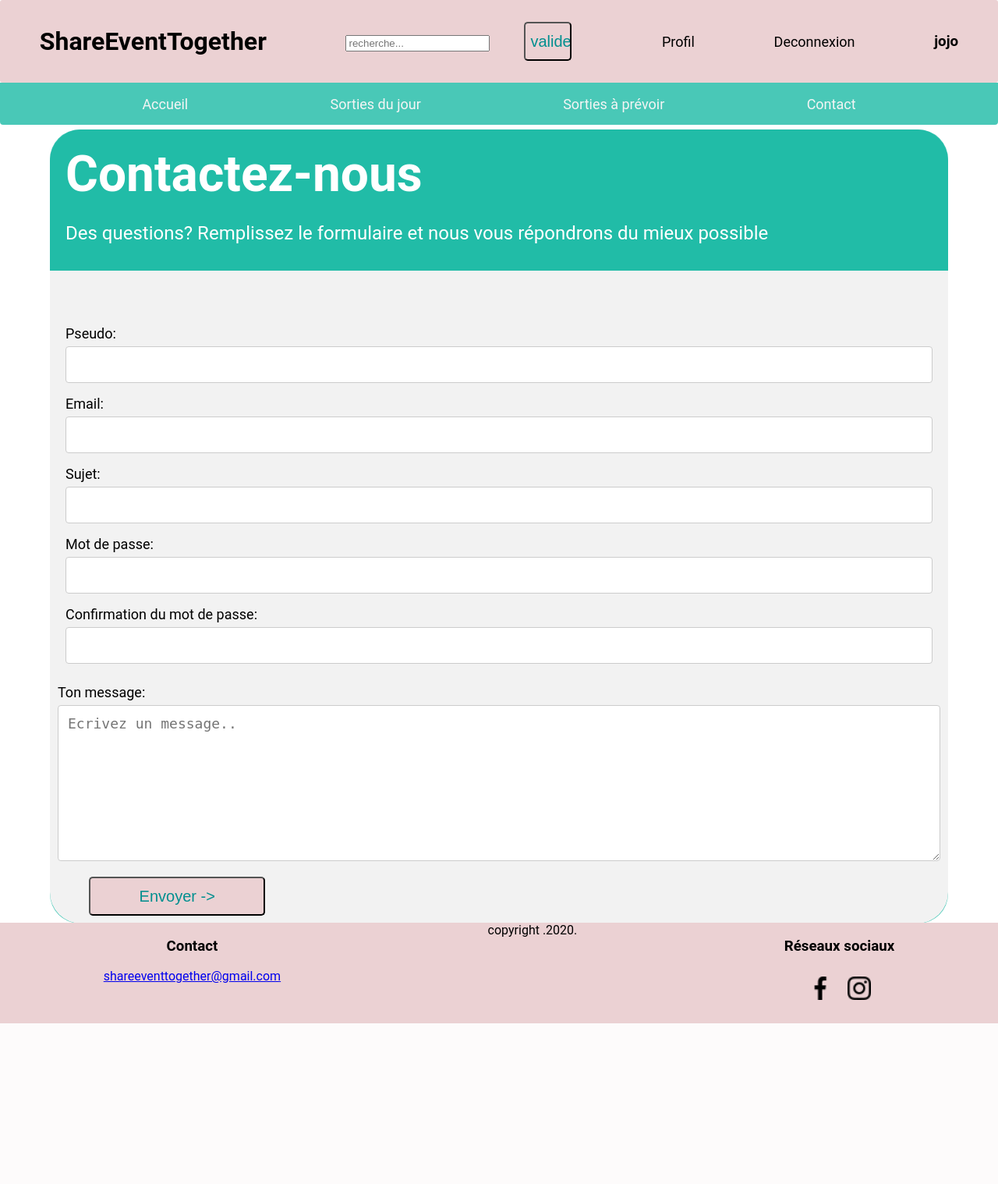
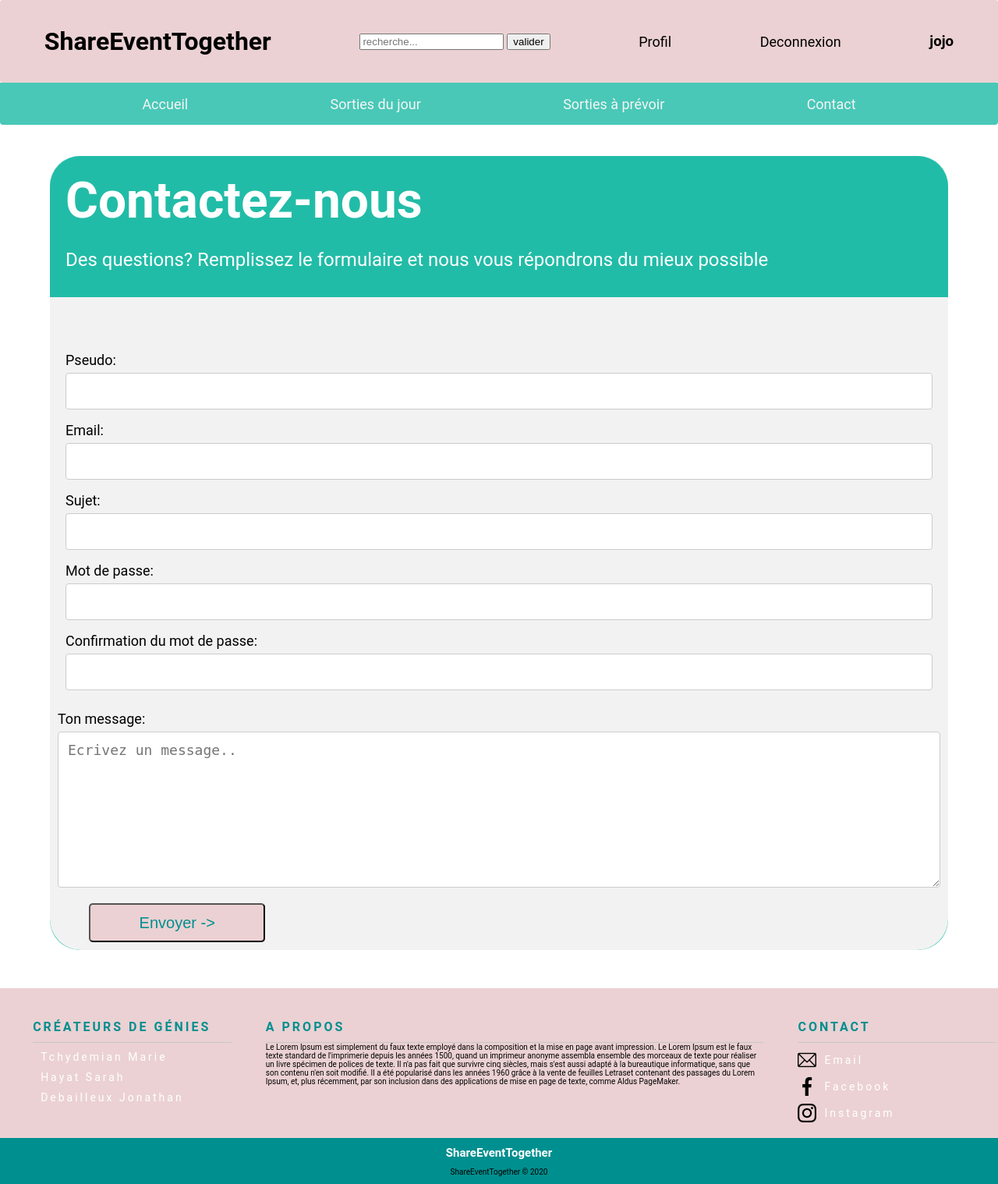
Before and after one commit to SarahHayat/Labday, a PHP site: page /contact.php in a window 1280 px wide. Shown: the whole page at 78% size. Before the commit the page ends 1312 px from the top, so only its background shows below. Run offline with PHP 8.4, Linux system fonts and the light colour scheme; a user stored in the database is signed in; data comes from the database, SQL or seed files in the repository.

Commit message:
changement css

```diff
--- a/assets/css/footer.css
+++ b/assets/css/footer.css
@@ -2,14 +2,24 @@ footer{
     display: flex;
     background-color: #EBD1D3;
     margin-top: 3%;
-    justify-content: space-around;
     bottom: 0;
     width: 100%;
     position: absolute;
+    flex-direction: column;
+    font-size: 10px;
+    padding-top: 20px;
 }
 
 ul{
     list-style: none;
+}
+.inline_display{
+    width: 100%;
+    display: inline-block;
+    height: auto;
+    text-align: center;
+    font-weight: 700;
+    text-decoration: underline;
 }
 
 .mail h3{
@@ -29,3 +39,74 @@ ul{
 .reseaux h3 {
     align-self: center;
 }
+
+/**/
+
+.logo{
+    color:#FFF;
+    font-weight:700;
+    font-size:15px;
+}
+
+.address span , .menu span{
+    color: #FFF;
+    font-weight: bold;
+    border-bottom: 1px solid #c7c7c7;
+    padding:10px 0px;
+    display: block;
+    text-transform: uppercase;
+    font-size: 16px;
+    letter-spacing: 3px;
+}
+
+.address li a , .menu li a{
+    color:#FFF;
+    letter-spacing: 3px;
+    text-decoration:none;
+    font-size:14px;
+}
+.row{
+    display: flex;
+    flex-direction: row;
+    justify-content: space-around;
+}
+.address li, .menu li{
+    margin:10px 0;
+    list-style: none;
+}
+
+.address li a:hover , .menu li a:hover{
+    color: #da3e44;
+    -webkit-transition: all 1s ease-in-out;
+    -moz-transition: all 1s ease-in-out;
+    -o-transition: all 1s ease-in-out;
+    transition: all 1s ease-in-out;
+}
+
+.address .fa{
+    color: #da3e44;
+    margin-right: 10px;
+    font-size:18px;
+}
+.display_center{
+    margin-top: 10px;
+    padding-top:10px ;
+    text-align: center;
+    background-color: #008F8F;
+}
+span{
+    color: #008F8F;
+}
+
+.address{
+    height: auto;
+    align-self: center;
+}
+li{
+   display: flex;
+    align-items: center;
+
+}
+li a{
+    padding-left:10px ;
+}
--- a/assets/css/forum.css
+++ b/assets/css/forum.css
@@ -59,7 +59,7 @@ body {
     padding: 0 0 0 10px;
 }
 
-.container input[type=text],input[type=password],input[type=email], select, textarea {
+.container_contact input[type=text],input[type=password],input[type=email], select, textarea {
     width: 100%;
     padding: 12px;
     border: 1px solid #ccc;
@@ -96,7 +96,7 @@ input[type=submit]:hover {
 }
 
 /* Add a background color and some padding around the form */
-.container {
+.container_contact {
     border-bottom-left-radius: 40px;
     border-bottom-right-radius: 40px;
     background-color: #f2f2f2;
--- a/assets/css/profil.css
+++ b/assets/css/profil.css
@@ -19,6 +19,8 @@ body {
     background : rgba(23, 185, 163, 0.78) !important;
     border-radius: 15px;
     top: 195px;
+    height: 800px;
+    width: auto;
 }
 
 .profil {
@@ -111,7 +113,7 @@ p {
 }
 
 
-input[type=submit] {
+.button_submit {
     background-color: #EBD1D3;
     color: white;
     padding: 10px 10px;
@@ -121,7 +123,7 @@ input[type=submit] {
     cursor: pointer;
 
 }
-input[type=submit]:hover {
+.button_submit:hover {
     background-color: white;
     color: #EBD1D3;
     border: 1px solid #EBD1D3;
--- a/assets/css/sortie.css
+++ b/assets/css/sortie.css
@@ -5,7 +5,7 @@ body {
     min-height: 1000px;
     min-width: 1000px ;
     position: relative;
-    padding-bottom: 10%;
+    padding-bottom: 200px;
 
 
 }
@@ -18,6 +18,9 @@ body {
     background: rgba(23, 185, 163, 0.78) !important;
     border-radius: 38px;
     top: 195px;
+    height: 800px;
+    width: auto;
+    overflow: scroll;
 }
 
 #search {
--- a/assets/css/styleContact.css
+++ b/assets/css/styleContact.css
@@ -1,10 +1,9 @@
 body {
     margin: 0 !important;
     font-family: 'Roboto', sans-serif;
-    padding-top: 13%;
+    padding-top: 200px;
     position: relative;
-    padding-bottom: 10%;
-
+    padding-bottom: 300px;
 
 }
 
@@ -39,7 +38,7 @@ body {
     padding: 0 0 0 10px;
 }
 
-.container input[type=text],input[type=password],input[type=email], select, textarea {
+.container_contact input[type=text],input[type=password],input[type=email], select, textarea {
     width: 100%;
     padding: 12px;
     border: 1px solid #ccc;
@@ -54,7 +53,7 @@ body {
 }
 
 /* Style the submit button with a specific background color etc */
-input[type=submit] {
+.button_submit {
     background-color: #EBD1D3;
     color: #008F8F;
     /*padding: 12px 20px;*/
@@ -71,13 +70,13 @@ input[type=submit] {
 }
 
 /* When moving the mouse over the submit button, add a darker green color */
-input[type=submit]:hover {
+.button_submit:hover {
     background-color: #C4C4C4;
     border: 1px solid black;
 }
 
 /* Add a background color and some padding around the form */
-.container {
+.container_contact {
     border-bottom-left-radius: 40px;
     border-bottom-right-radius: 40px;
     background-color: #f2f2f2;
--- a/controllers/bdd.php
+++ b/controllers/bdd.php
@@ -5,7 +5,7 @@
  */
 try
 {
-    $bdd = new PDO('mysql:host=localhost;dbname=ShareEventTogether', 'root', 'root', array(PDO::ATTR_ERRMODE => PDO::ERRMODE_EXCEPTION));
+    $bdd = new PDO('mysql:host=localhost;dbname=ShareEventTogether', 'root', '', array(PDO::ATTR_ERRMODE => PDO::ERRMODE_EXCEPTION));
     // echo "connexion réussi <br/> ";
 }
 catch (Exception $e) {
--- a/php/connect.php
+++ b/php/connect.php
@@ -24,7 +24,7 @@ else{
 
 ?>
 <div class="connect">
-    <div class="container">
+    <div class="container_connect">
         <!-- zone de connexion -->
 
         <form action="../controllers/connexion.php" method="POST" class="connexion">
@@ -40,7 +40,7 @@ else{
 
         </form>
     </div>
-    <div class="container">
+    <div class="container_connect">
         <form action="../controllers/connexion.php" method="post" class="creer">
             <h1> Creation nouveau utilisateur</h1>
 
--- a/php/contact.php
+++ b/php/contact.php
@@ -30,7 +30,7 @@ if (isset($_SESSION['username'])) {
         <h2>Contactez-nous</h2>
         <p>Des questions? Remplissez le formulaire et nous vous répondrons du mieux possible</p>
     </div>
-    <div class="container">
+    <div class="container_contact">
         <form action="#" class="contact" method="post">
             <div class="list">
 
@@ -76,7 +76,7 @@ if (isset($_SESSION['username'])) {
             <textarea id="message" name="message" placeholder="Ecrivez un message.." style="height:200px"></textarea>
 
 
-            <input type="submit" value="Envoyer ->">
+            <input type="submit" class="button_submit" value="Envoyer ->">
 
         </form>
         <?php
--- a/php/footer.php
+++ b/php/footer.php
@@ -1,36 +1,58 @@
 <link rel="stylesheet" href="../assets/css/footer.css"/>
-<footer class="footer" id="footer">
+<footer>
+    <div class="container">
+        <div class="row">
 
-    <!-- mail contact -->
 
-        <div>
-            <div class="mail">
-                <h3>Contact</h3>
-                <a href="shareeventtogether@gmail.com"> shareeventtogether@gmail.com</a>
-
-            </div>
-        </div>
-    <div>copyright .2020.</div>
-
-        <!-- reseaux ITESCIA -->
-        <div class="reseaux">
-            <div>
-                <h3>Réseaux sociaux</h3>
-            </div>
-            <div class="logo_reseaux">
-                <ul>
+            <div style="width: 23%">
+                <ul class="menu">
+                    <span style="color: #008F8F">Créateurs de génies</span>
                     <li>
-                        <a class="img" href="" target="_blank">
-                            <img src="../assets/images/facebook.png" height="30px" width="30px" alt="Facebook">
-                        </a>
+                        <a href="https://www.linkedin.com/in/marie-tchydemian-480923158/" target="_blank">Tchydemian Marie</a>
                     </li>
 
                     <li>
-                        <a class="img" href="https://www.instagram.com/shareeventtogether/" target="_blank">
-                            <img src="../assets/images/instagram.png" height="30px" width="30px" alt="Instagram">
-                        </a>
+                        <a href="https://www.linkedin.com/in/sarahhayat/" target="_blank">Hayat Sarah </a>
+                    </li>
+
+                    <li>
+                        <a href="https://www.linkedin.com/in/jonathan-debailleux/" target="_blank">Debailleux Jonathan</a>
                     </li>
                 </ul>
             </div>
+            <div style="width: 53%">
+                <ul class="menu">
+                    <span style="color: #008F8F">A propos</span>
+                    Le Lorem Ipsum est simplement du faux texte employé dans la composition et la mise en page avant impression.
+                    Le Lorem Ipsum est le faux texte standard de l'imprimerie depuis les années 1500, quand un imprimeur anonyme
+                    assembla ensemble des morceaux de texte pour réaliser un livre spécimen de polices de texte. Il n'a pas fait que
+                    survivre cinq siècles, mais s'est aussi adapté à la bureautique informatique, sans que son contenu n'en soit modifié.
+                    Il a été popularisé dans les années 1960 grâce à la vente de feuilles Letraset contenant des passages du Lorem Ipsum,
+                        et, plus récemment, par son inclusion dans des applications de mise en page de texte, comme Aldus PageMaker.
+                </ul>
+            </div>
+
+            <div class="div_row" style="width: 23%">
+                <ul class="address">
+                    <span style="color: #008F8F">Contact</span>
+                    <li>
+                        <img src="../assets/images/mail.png"   alt="Email"/><a href="#">Email</a>
+                    </li>
+                    <li>
+                        <img src="../assets/images/facebook.png"   alt="Facebook"/><a href="#">Facebook</a>
+                    </li>
+                    <li>
+                        <img src="../assets/images/instagram.png"   alt="Instagram"/><a href="#">Instagram</a>
+                    </li>
+                </ul>
+            </div>
+
+
         </div>
+
+    </div>
+    <div class="display_center">
+        <span class="logo">ShareEventTogether</span>
+        <p>ShareEventTogether © 2020</p>
+    </div>
 </footer>
--- a/php/profil.php
+++ b/php/profil.php
@@ -104,7 +104,7 @@ if (isset($_SESSION['username'])) {
                     <option value="mesInscription">Mes inscriptions</option>
                     <option value="mesEventPassees">Mes inscriptions passées</option>
                 </select>
-                <input type="submit" name="submit" value="Entrer">
+                <input class="button_submit" type="submit" name="submit" value="Entrer">
             </form>
 
 
```
Also changed, not shown: assets/css/connect.css (+8 -8 lines), assets/css/index.css (+3 -4 lines), assets/images/._mail.png (added), assets/images/mail.png (added).
